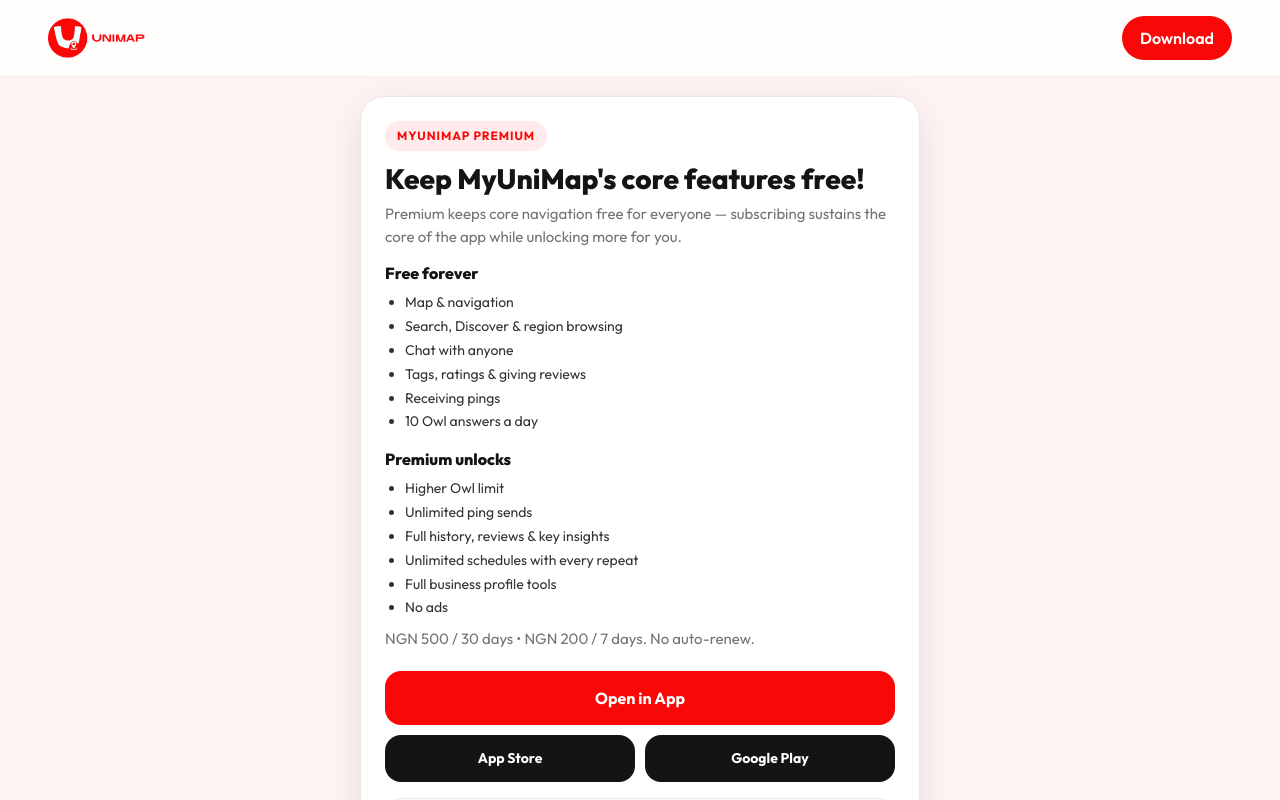
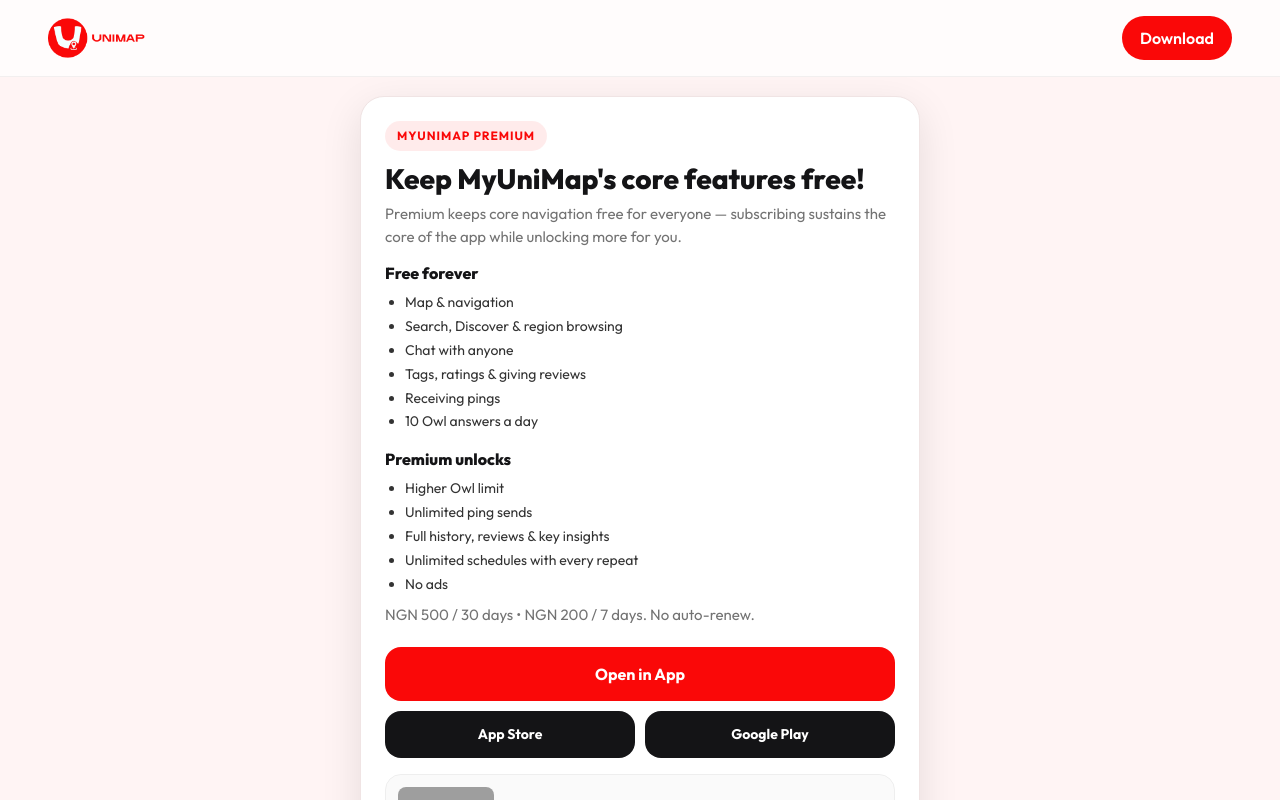
Before and after one commit to Benny506/mum-site, a React (Vite) app: page /subscription in a window 1280 px wide. Shown: the top 800 px of the page. Built offline with nearby package versions, Linux system fonts and the light colour scheme; grey boxes are pictures that could not be loaded.

Commit message:
Remove business tools from premium list while vendor gates lifted
Vendor setup is fully free until 50 vendors; do not advertise it
as a paid benefit in the meantime. Restores with the flag flip.

```diff
--- a/src/preview/SubscriptionPreview.jsx
+++ b/src/preview/SubscriptionPreview.jsx
@@ -14,7 +14,6 @@
   "Unlimited ping sends",
   "Full history, reviews & key insights",
   "Unlimited schedules with every repeat",
-  "Full business profile tools",
   "No ads",
 ];
 
```
